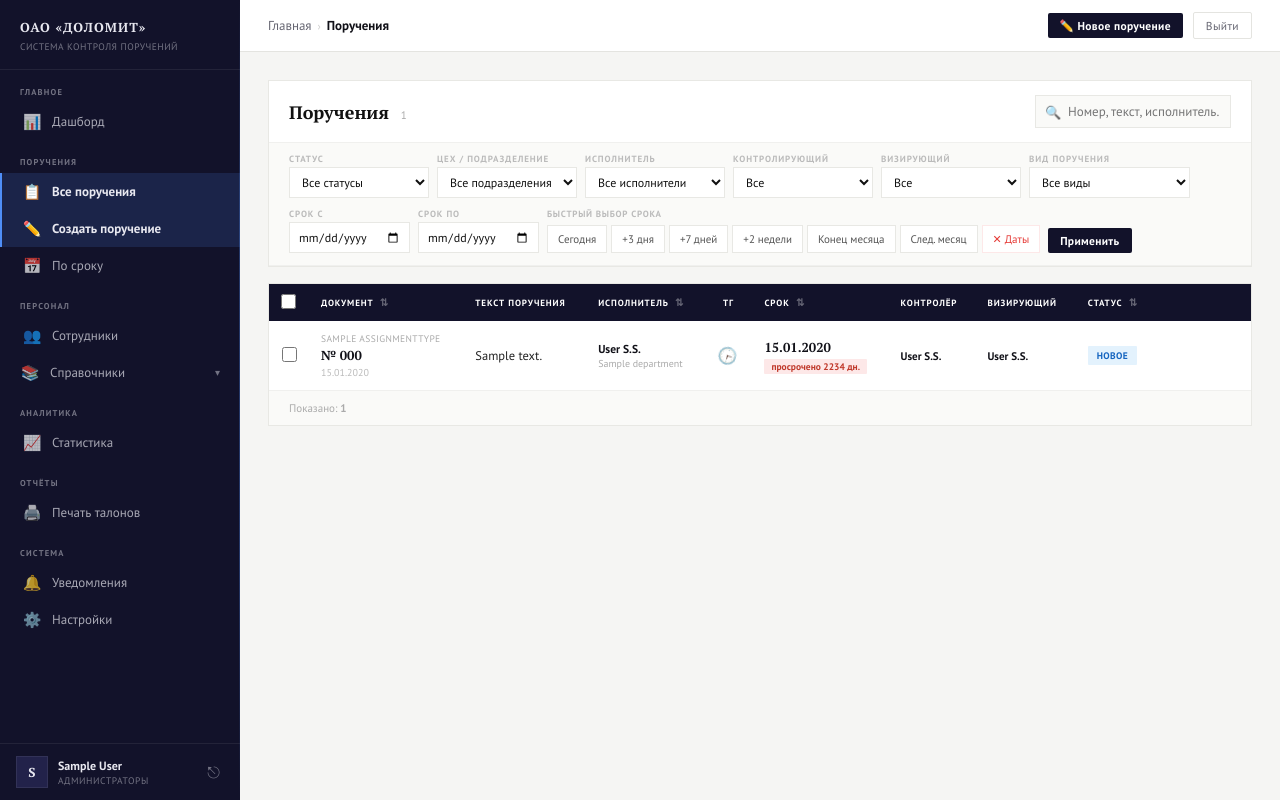
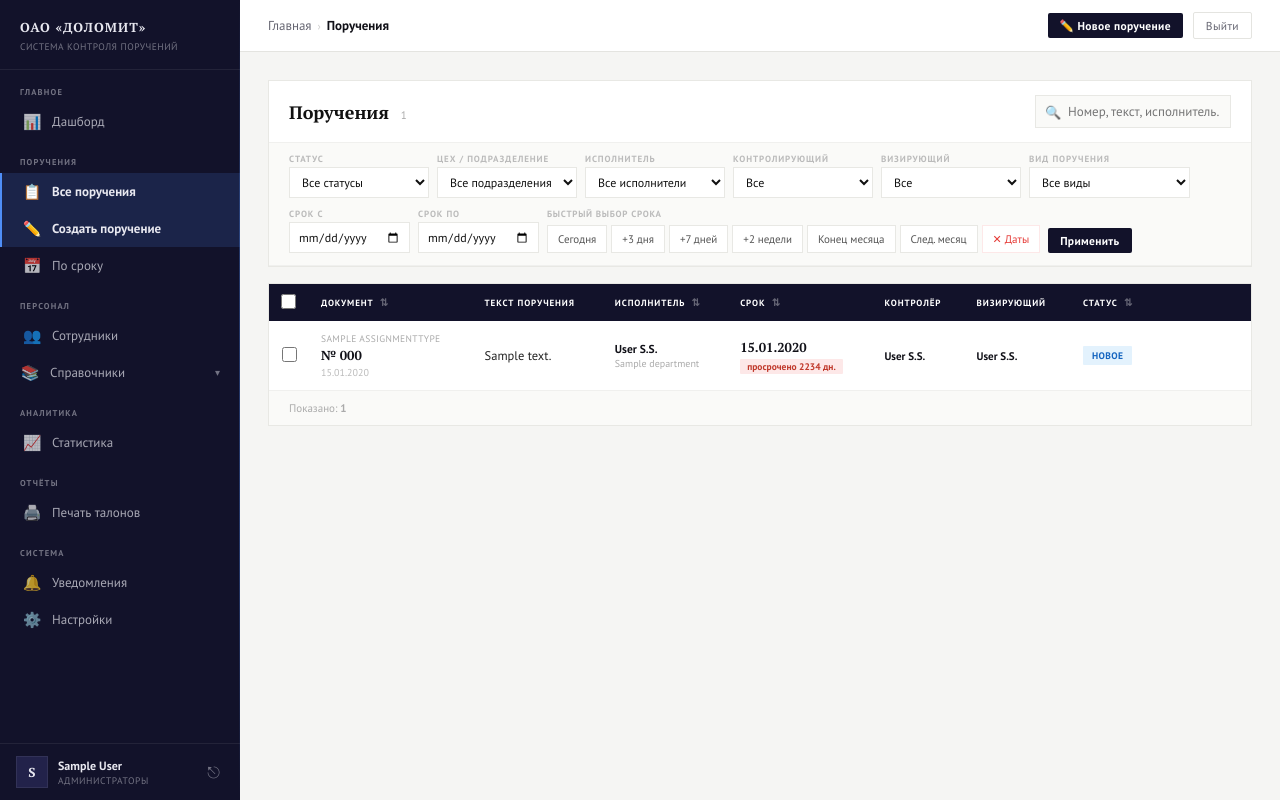
Before and after one commit to Scrouly/control_over_orders, a Django app: page /assignments/ in a window 1280 px wide. Run offline with Django 5.2, Linux system fonts and the light colour scheme; a user stored in the database is signed in; tables that the repository leaves empty hold one stand-in row (values such as "Sample post").

Commit message:
Revert "🎨 Palette: Implement Telegram notification status indicators and layo…"

```diff
--- a/assignments/templates/assignments/list.html
+++ b/assignments/templates/assignments/list.html
@@ -410,7 +410,6 @@
                     {% if current_sort == 'executor' %}▲{% elif current_sort == '-executor' %}▼{% else %}⇅{% endif %}
                 </span>
             </th>
-            <th style="width:40px; text-align:center;" title="Статус уведомления в Telegram">ТГ</th>
             <th class="s" onclick="sortBy('deadline')" tabindex="0" role="button" onkeydown="if(event.key==='Enter'||event.key===' ') sortBy('deadline')" aria-label="Сортировать по сроку">
                 Срок <span class="sort-ic {% if current_sort == 'deadline' %}up{% elif current_sort == '-deadline' %}dn{% endif %}">
                     {% if current_sort == 'deadline' %}▲{% elif current_sort == '-deadline' %}▼{% else %}⇅{% endif %}
@@ -444,20 +443,6 @@
                     {{ task.executor.last_name }} {{ task.executor.first_name|slice:":1" }}.{{ task.executor.middle_name|slice:":1" }}.
                 </div>
                 <div class="pdept">{{ task.executor.department.name|default:"—" }}</div>
-            </td>
-
-            <td style="text-align:center;">
-                {% if forloop.counter == 1 %}
-                    <span class="t-status t-status--pending" title="Ожидает: задание создано, ожидает отправки" aria-label="Ожидает отправки">🕒</span>
-                {% elif forloop.counter == 2 %}
-                    <span class="t-status t-status--sent" title="Отправлено: сообщение успешно доставлено в 14:30" aria-label="Отправлено">✅</span>
-                {% elif forloop.counter == 3 %}
-                    <span class="t-status t-status--ack" title="Принято: исполнитель подтвердил получение задания" aria-label="Принято">✔️✔️</span>
-                {% elif forloop.counter == 4 %}
-                    <span class="t-status t-status--fail" title="Ошибка: пользователь заблокировал бота или ошибка сети" aria-label="Ошибка">⚠️</span>
-                {% else %}
-                    <span class="t-status t-status--none" title="Нет Telegram: сотрудник не привязал аккаунт Telegram" aria-label="Нет Telegram">👤</span>
-                {% endif %}
             </td>
 
             <td>
--- a/core/templates/core/base.html
+++ b/core/templates/core/base.html
@@ -557,27 +557,6 @@
         .text-serif { font-family: var(--font-h); }
         .fw-bold { font-weight: 700; }
 
-        /* Telegram Status Indicators */
-        .t-status {
-            display: inline-flex;
-            align-items: center;
-            justify-content: center;
-            width: 24px;
-            height: 24px;
-            font-size: 16px;
-            cursor: help;
-            border-radius: 50%;
-            transition: transform 0.1s;
-        }
-        .t-status:hover { transform: scale(1.1); }
-        .t-status--pending { color: #999; animation: t-spin 2s linear infinite; }
-        .t-status--sent { color: #2ecc71; }
-        .t-status--ack { color: #3498db; }
-        .t-status--fail { color: #e74c3c; }
-        .t-status--none { color: #bdc3c7; opacity: 0.6; }
-
-        @keyframes t-spin { 0% { transform: rotate(0deg); } 100% { transform: rotate(360deg); } }
-
         /* ════════════════════════════════════════
            МОБИЛЬНЫЙ САЙДБАР (overlay)
         ════════════════════════════════════════ */
```
